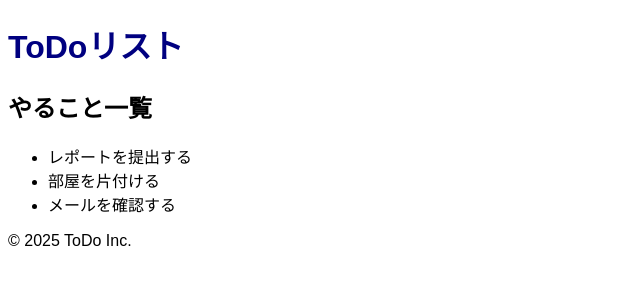
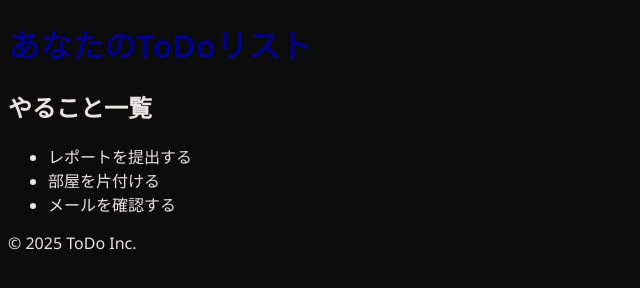
Before and after one commit to hosokawanew/kadai, a plain HTML site: page mega-todo-app/index.html in a window 1280 px wide. Shown: the whole page, without its empty margins (0-640 px from the left). Drawn offline with Linux system fonts and the light colour scheme.

Commit message:
僕は全体のダークテーマの変更とフォントをNOTOSANSJPに変更したTODOリストのあなたのを付け加えた

```diff
--- a/mega-todo-app/index.html
+++ b/mega-todo-app/index.html
@@ -1,13 +1,23 @@
 <!DOCTYPE html>
 <html lang="ja">
+
 <head>
   <meta charset="UTF-8">
+  <meta name="viewport" content="width=device-width, initial-scale=1.0">
   <title>ToDoリスト</title>
+
+  <!-- フォントの読み込み -->
+  <link rel="preconnect" href="https://fonts.googleapis.com">
+  <link rel="preconnect" href="https://fonts.gstatic.com" crossorigin>
+  <link href="https://fonts.googleapis.com/css2?family=Noto+Sans:wght@100;400;700&display=swap" rel="stylesheet">
+
+  <!-- CSSファイルのリンク -->
   <link rel="stylesheet" href="style.css">
 </head>
+
 <body>
   <header>
-    <h1>ToDoリスト</h1>
+    <h1>あなたのToDoリスト</h1>
   </header>
 
   <main>
@@ -25,4 +35,5 @@
     <p>© 2025 ToDo Inc.</p>
   </footer>
 </body>
+
 </html>
--- a/mega-todo-app/style.css
+++ b/mega-todo-app/style.css
@@ -1,7 +1,8 @@
+/* Noto Sans フォントを適用 */
 body {
-  font-family: sans-serif;
-  background-color: white;
-  color: black;
+  font-family: 'Noto Sans', sans-serif;
+  background-color: rgb(12, 12, 12);
+  color: rgba(240, 235, 235, 0.968);
 }
 
 h1 {
```
